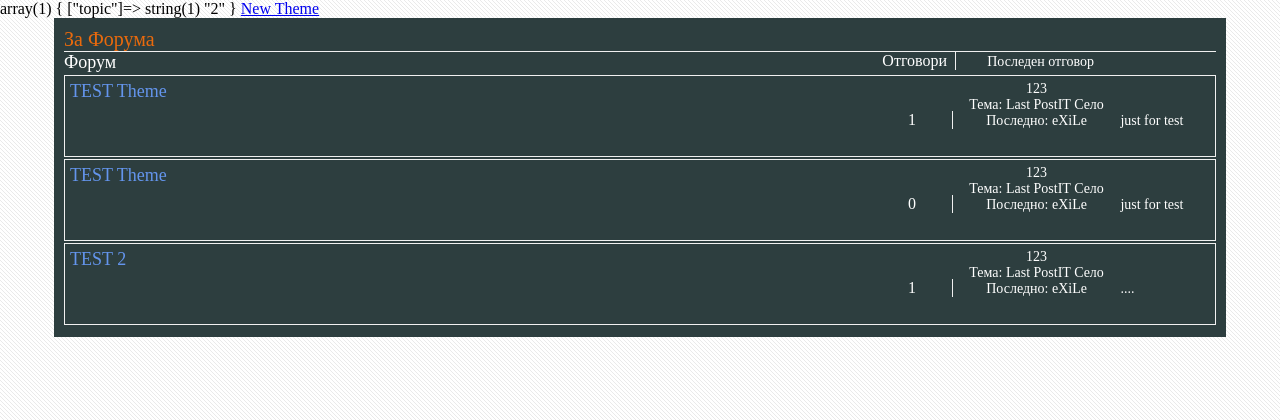
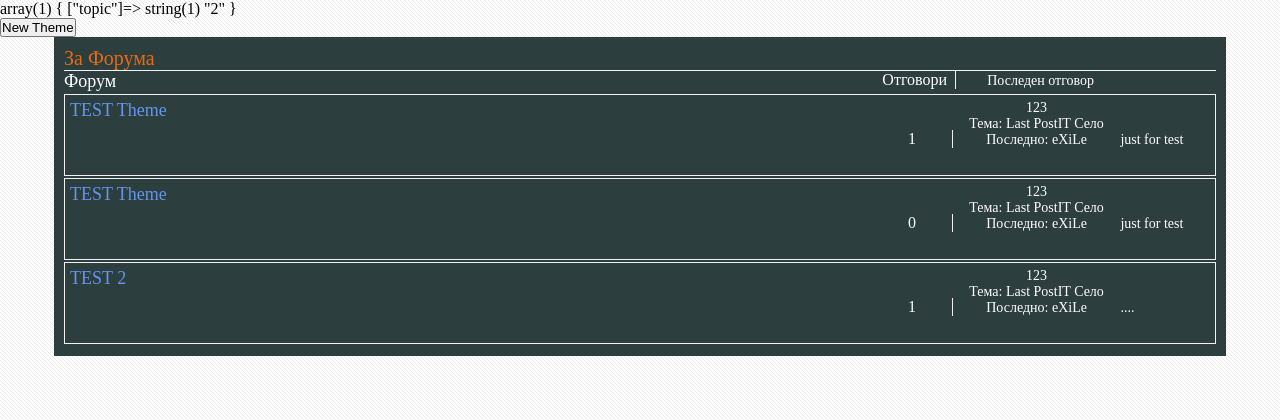
Before and after one commit to Micev/PHP-Teamwork, a PHP site: page /topic.php?topic=2 in a window 1280 px wide. Shown: the top 420 px of the page. Run offline with PHP 8.4, Linux system fonts and the light colour scheme; data comes from the database, SQL or seed files in the repository.

Commit message:
add button for new theme

```diff
--- a/topic.php
+++ b/topic.php
@@ -14,7 +14,8 @@ if (!$con->set_charset("utf8")) {
 $topic=mysqli_query($con,'SELECT * FROM `topic` WHERE `topic_ID`= "'.$topicID.'"');
 while($row = mysqli_fetch_assoc($topic))
 {?>
-<a href="new_theme.php?topic=<?=$topicID?>">New Theme</a>
+<div class="btnNewTheme"><input type="button" value="New Theme" onclick=location.href="new_theme.php?topic=<?=$topicID?>"></div>
+<!--<a href="new_theme.php?topic=--><?//=$topicID?><!--">New Theme</a>-->
     <section>
         <div class="mainTitle"><?=$row['topic_name']?></div>
         <div >
```
